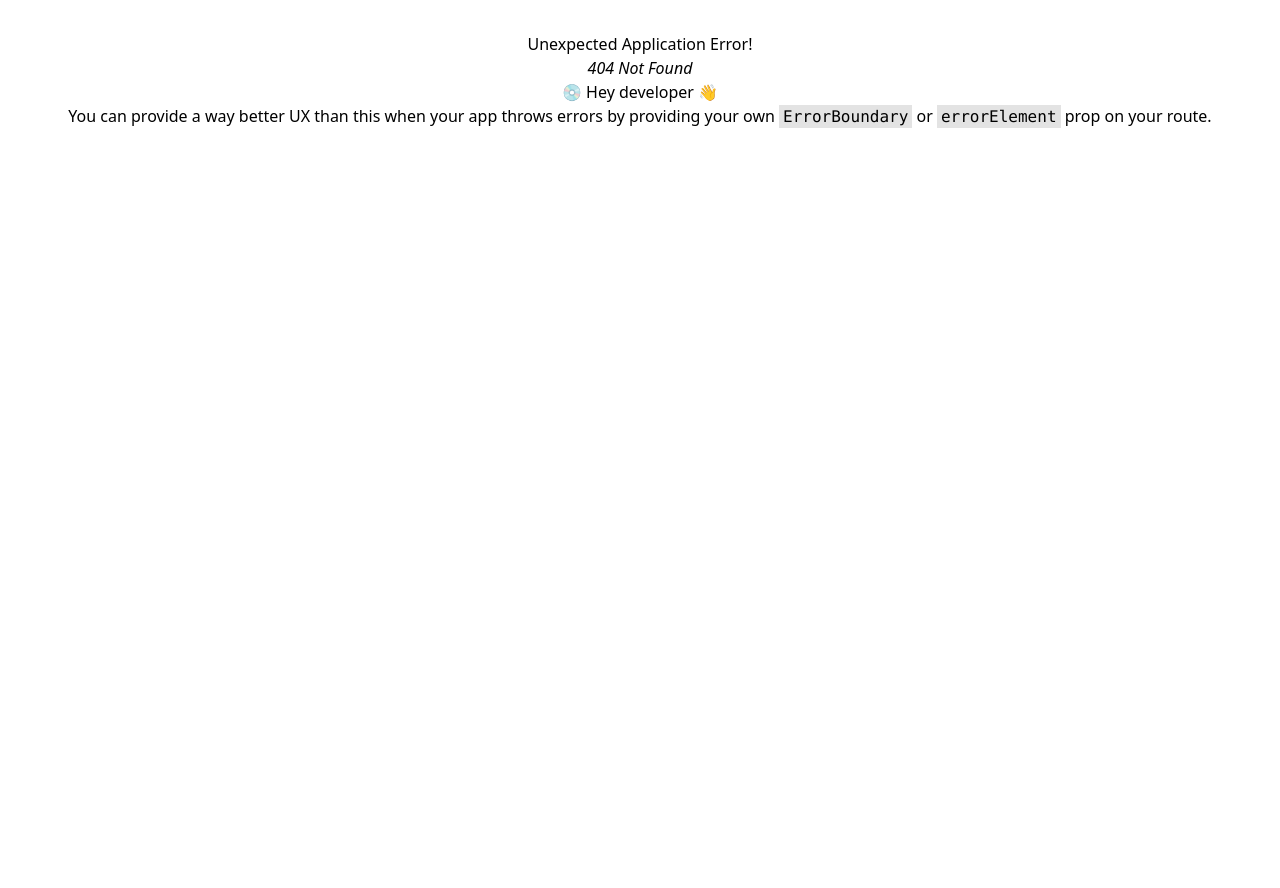
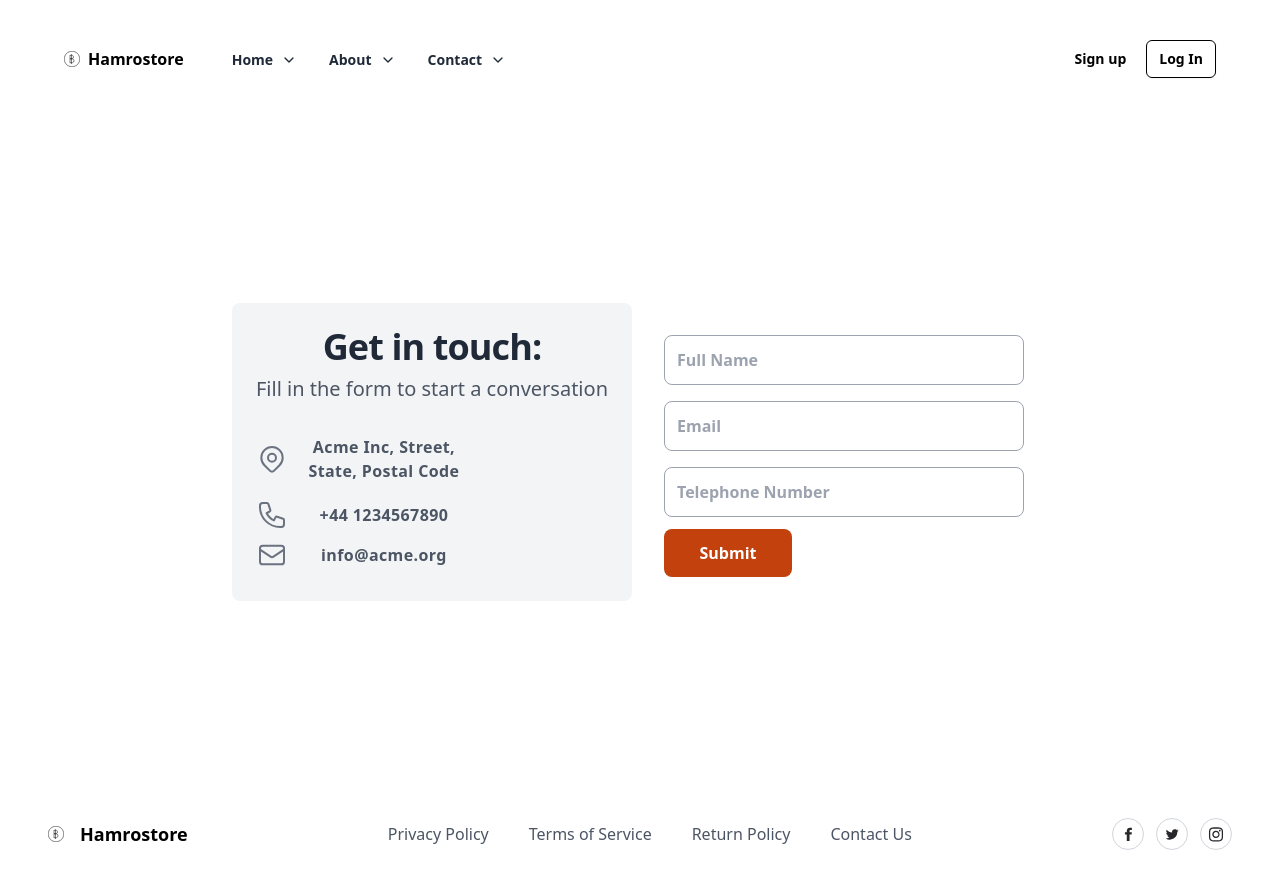
Before and after one commit to sagarregmi2056/hamrostorefrontend, a React (Vite) app: page /contact in a window 1280 px wide. Before the commit this address had no page. Shown: the top 888 px of the page. Before the commit the page ends 800 px from the top, so only its background shows below. Built offline with nearby package versions, Linux system fonts and the light colour scheme.

Commit message:
private route

```diff
--- /dev/null
+++ b/src/module/About/About.jsx
@@ -0,0 +1,34 @@
+import React from 'react'
+
+const About = () => {
+  return (
+    <div className="py-16 bg-white">
+    <div className="container m-auto px-6 text-gray-600 md:px-12 xl:px-6">
+        <div className="space-y-6 md:space-y-0 md:flex md:gap-6 lg:items-center lg:gap-12">
+            <div className="md:5/12 lg:w-5/12">
+                <img
+                    src="https://tailus.io/sources/blocks/left-image/preview/images/startup.png"
+                    alt="image"
+                />
+            </div>
+            <div className="md:7/12 lg:w-6/12">
+                <h2 className="text-2xl text-gray-900 font-bold md:text-4xl">
+                    React development is carried out by passionate developers
+                </h2>
+                <p className="mt-6 text-gray-600">
+                    Lorem ipsum dolor, sit amet consectetur adipisicing elit. Eum omnis voluptatem
+                    accusantium nemo perspiciatis delectus atque autem! Voluptatum tenetur beatae unde
+                    aperiam, repellat expedita consequatur! Officiis id consequatur atque doloremque!
+                </p>
+                <p className="mt-4 text-gray-600">
+                    Nobis minus voluptatibus pariatur dignissimos libero quaerat iure expedita at?
+                    Asperiores nemo possimus nesciunt dicta veniam aspernatur quam mollitia.
+                </p>
+            </div>
+        </div>
+    </div>
+</div>
+  )
+}
+
+export default About
--- /dev/null
+++ b/src/module/Contact/Contact.jsx
@@ -0,0 +1,144 @@
+import React from 'react'
+
+const Contact = () => {
+  return (
+    <div className="relative flex items-top justify-center min-h-[700px] bg-white sm:items-center sm:pt-0">
+            <div className="max-w-6xl mx-auto sm:px-6 lg:px-8">
+                <div className="mt-8 overflow-hidden">
+                    <div className="grid grid-cols-1 md:grid-cols-2">
+                        <div className="p-6 mr-2 bg-gray-100 sm:rounded-lg">
+                            <h1 className="text-3xl sm:text-4xl text-gray-800 font-extrabold tracking-tight">
+                                Get in touch:
+                            </h1>
+                            <p className="text-normal text-lg sm:text-xl font-medium text-gray-600 mt-2">
+                                Fill in the form to start a conversation
+                            </p>
+
+                            <div className="flex items-center mt-8 text-gray-600">
+                                <svg
+                                    fill="none"
+                                    stroke="currentColor"
+                                    stroke-linecap="round"
+                                    stroke-linejoin="round"
+                                    stroke-width="1.5"
+                                    viewBox="0 0 24 24"
+                                    className="w-8 h-8 text-gray-500"
+                                >
+                                    <path
+                                        stroke-linecap="round"
+                                        stroke-linejoin="round"
+                                        stroke-width="1.5"
+                                        d="M17.657 16.657L13.414 20.9a1.998 1.998 0 01-2.827 0l-4.244-4.243a8 8 0 1111.314 0z"
+                                    />
+                                    <path
+                                        stroke-linecap="round"
+                                        stroke-linejoin="round"
+                                        stroke-width="1.5"
+                                        d="M15 11a3 3 0 11-6 0 3 3 0 016 0z"
+                                    />
+                                </svg>
+                                <div className="ml-4 text-md tracking-wide font-semibold w-40">
+                                    Acme Inc, Street, State, Postal Code
+                                </div>
+                            </div>
+
+                            <div className="flex items-center mt-4 text-gray-600">
+                                <svg
+                                    fill="none"
+                                    stroke="currentColor"
+                                    stroke-linecap="round"
+                                    stroke-linejoin="round"
+                                    stroke-width="1.5"
+                                    viewBox="0 0 24 24"
+                                    className="w-8 h-8 text-gray-500"
+                                >
+                                    <path
+                                        stroke-linecap="round"
+                                        stroke-linejoin="round"
+                                        stroke-width="1.5"
+                                        d="M3 5a2 2 0 012-2h3.28a1 1 0 01.948.684l1.498 4.493a1 1 0 01-.502 1.21l-2.257 1.13a11.042 11.042 0 005.516 5.516l1.13-2.257a1 1 0 011.21-.502l4.493 1.498a1 1 0 01.684.949V19a2 2 0 01-2 2h-1C9.716 21 3 14.284 3 6V5z"
+                                    />
+                                </svg>
+                                <div className="ml-4 text-md tracking-wide font-semibold w-40">
+                                    +44 1234567890
+                                </div>
+                            </div>
+
+                            <div className="flex items-center mt-2 text-gray-600">
+                                <svg
+                                    fill="none"
+                                    stroke="currentColor"
+                                    stroke-linecap="round"
+                                    stroke-linejoin="round"
+                                    stroke-width="1.5"
+                                    viewBox="0 0 24 24"
+                                    className="w-8 h-8 text-gray-500"
+                                >
+                                    <path
+                                        stroke-linecap="round"
+                                        stroke-linejoin="round"
+                                        stroke-width="1.5"
+                                        d="M3 8l7.89 5.26a2 2 0 002.22 0L21 8M5 19h14a2 2 0 002-2V7a2 2 0 00-2-2H5a2 2 0 00-2 2v10a2 2 0 002 2z"
+                                    />
+                                </svg>
+                                <div className="ml-4 text-md tracking-wide font-semibold w-40">
+                                    info@acme.org
+                                </div>
+                            </div>
+                        </div>
+
+                        <form className="p-6 flex flex-col justify-center">
+                            <div className="flex flex-col">
+                                <label for="name" className="hidden">
+                                    Full Name
+                                </label>
+                                <input
+                                    type="name"
+                                    name="name"
+                                    id="name"
+                                    placeholder="Full Name"
+                                    className="w-100 mt-2 py-3 px-3 rounded-lg bg-white border border-gray-400 text-gray-800 font-semibold focus:border-orange-500 focus:outline-none"
+                                />
+                            </div>
+
+                            <div className="flex flex-col mt-2">
+                                <label for="email" className="hidden">
+                                    Email
+                                </label>
+                                <input
+                                    type="email"
+                                    name="email"
+                                    id="email"
+                                    placeholder="Email"
+                                    className="w-100 mt-2 py-3 px-3 rounded-lg bg-white border border-gray-400 text-gray-800 font-semibold focus:border-orange-500 focus:outline-none"
+                                />
+                            </div>
+
+                            <div className="flex flex-col mt-2">
+                                <label for="tel" className="hidden">
+                                    Number
+                                </label>
+                                <input
+                                    type="tel"
+                                    name="tel"
+                                    id="tel"
+                                    placeholder="Telephone Number"
+                                    className="w-100 mt-2 py-3 px-3 rounded-lg bg-white border border-gray-400 text-gray-800 font-semibold focus:border-orange-500 focus:outline-none"
+                                />
+                            </div>
+
+                            <button
+                                type="submit"
+                                className="md:w-32 bg-orange-700 hover:bg-blue-dark text-white font-bold py-3 px-6 rounded-lg mt-3 hover:bg-orange-600 transition ease-in-out duration-300"
+                            >
+                                Submit
+                            </button>
+                        </form>
+                    </div>
+                </div>
+            </div>
+        </div>
+  )
+}
+
+export default Contact
--- a/src/module/common/Navbar/Navbar.jsx
+++ b/src/module/common/Navbar/Navbar.jsx
@@ -8,15 +8,15 @@
 const menuItems = [
     {
       name: 'Home',
-      href: '#',
+      href: '/'
     },
     {
       name: 'About',
-      href: '#',
+      href: '/about',
     },
     {
       name: 'Contact',
-      href: '#',
+      href: '/contact',
     },
   ]
 
@@ -94,11 +94,13 @@
         d="M24 31h6.221s9.781-.893 9.781 8-9.781 8-9.781 8H24"
       />
       <path d="M29 13h2v39h-2z" />
+
     </svg>
 
 
           </span>
           <span className="font-bold">Hamrostore</span>
+
         </div>
         <div className="hidden grow items-start lg:flex">
           <ul className="ml-12 inline-flex space-x-8">
```
Also changed, not shown: src/main.jsx (+10 -8 lines).
